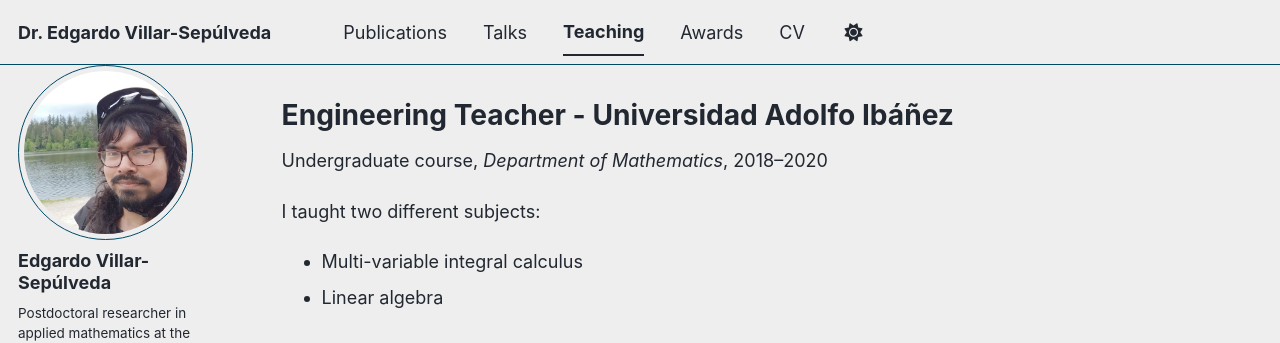
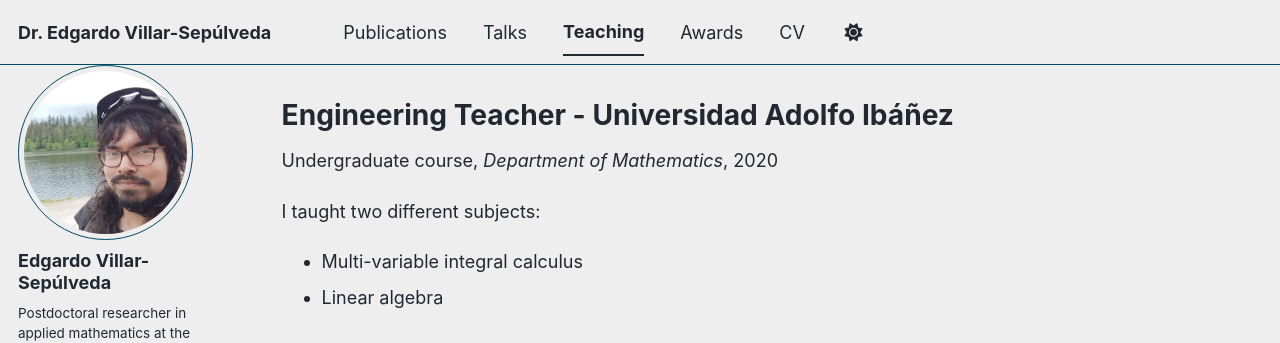
Before and after one commit to edgardeitor/edgardeitor.github.io, a Jekyll site: the page built from _teaching/UAI.md, in a window 1280 px wide. Shown: the top 343 px of the page. Built offline with Jekyll 4.4.1, drawn with Linux system fonts in a browser that asks for light colours; a style sheet for code colours, icons or effects is not loaded.

Commit message:
Updating information

```diff
--- a/_teaching/UAI.md
+++ b/_teaching/UAI.md
@@ -4,8 +4,8 @@
 type: "Undergraduate course"
 permalink: /teaching/UAI
 venue: "Department of Mathematics"
-date: 2018-01-01
-years: 2018–2020
+date: 2020-01-01
+years: 2020
 location: "Viña del Mar, Chile"
 ---
 
```
Also changed, not shown: _pages/about.md (+1 -1 lines).
